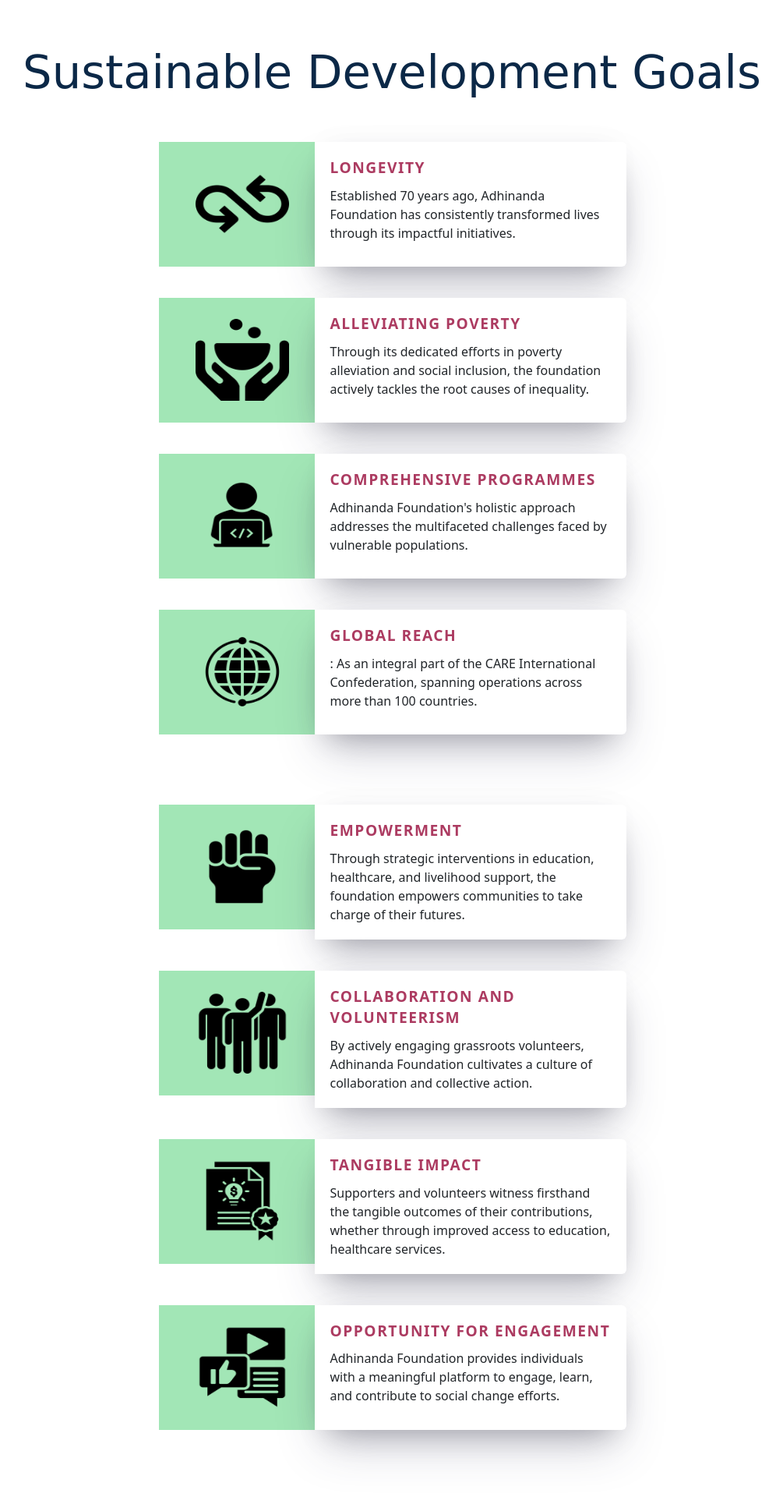
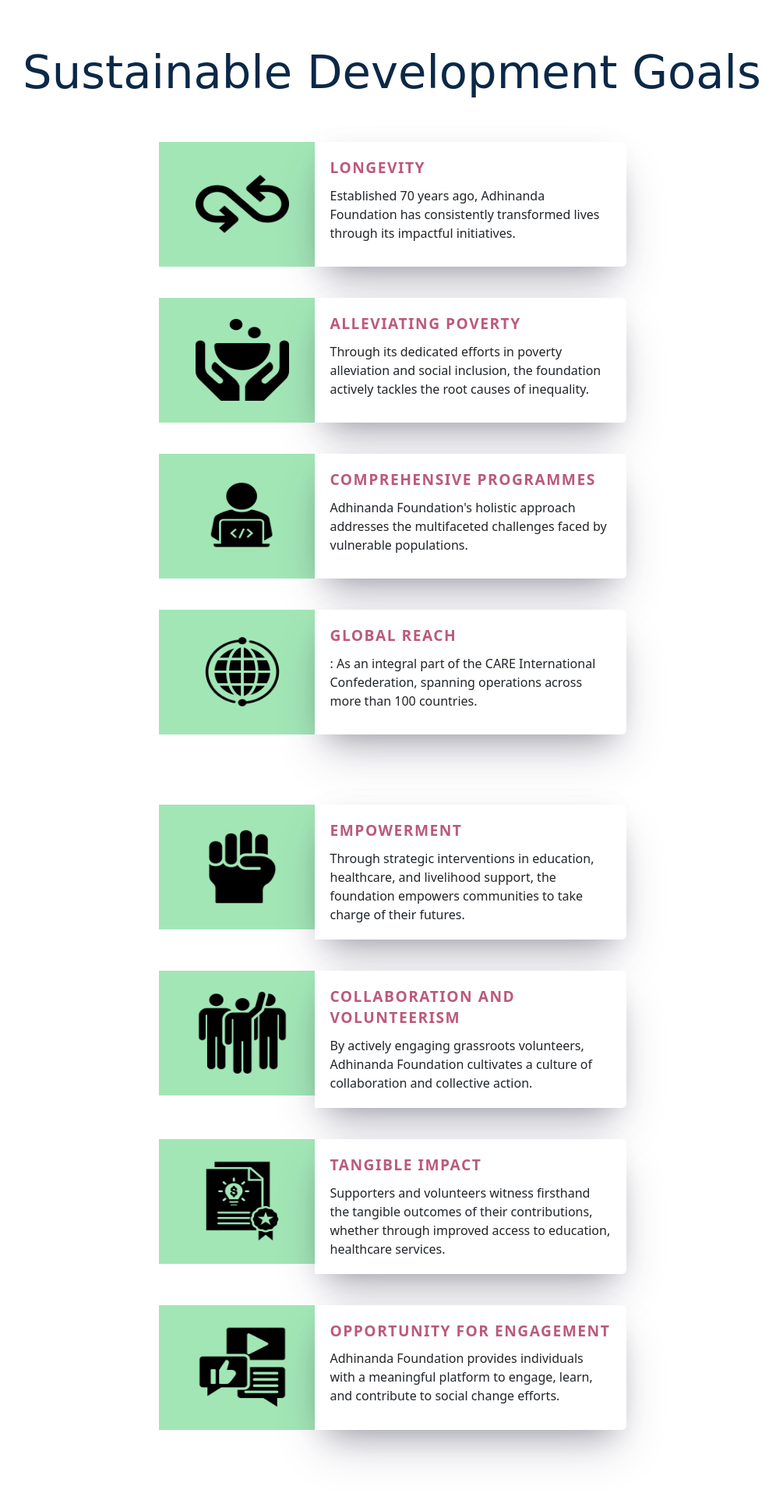
Before and after one commit to i-shivii/NGO-Adhinanda, a PHP site: page /impact.html in a window 1280 px wide; the page is wider, and only the part inside the window is pictured. Shown: the part 1919-3839 px from the top of that part at 78% size, without its empty margins (144-1149 px from the left). Run offline with PHP 8.4, Linux system fonts and the light colour scheme; some web fonts are replaced.

Commit message:
modified

```diff
--- a/assets/impact.css
+++ b/assets/impact.css
@@ -244,7 +244,7 @@ margin:0px 0px 0px 0px;
   line-height: 1.4;
   text-transform: uppercase;
   font-weight: 600;
-  color:#AC3B61;
+  color:#bb5a7a;
   letter-spacing: 1.5px;
 }
 
```
